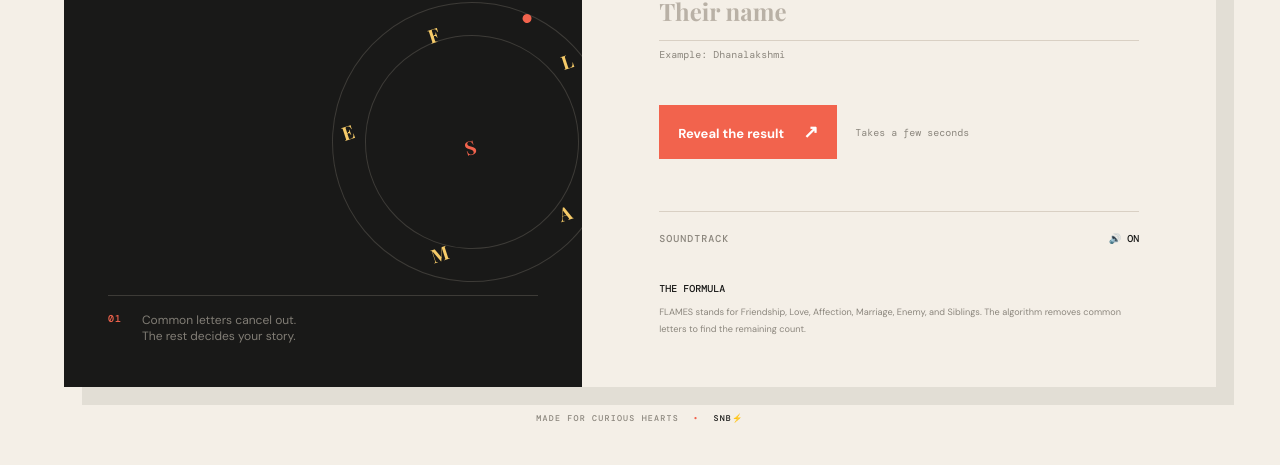
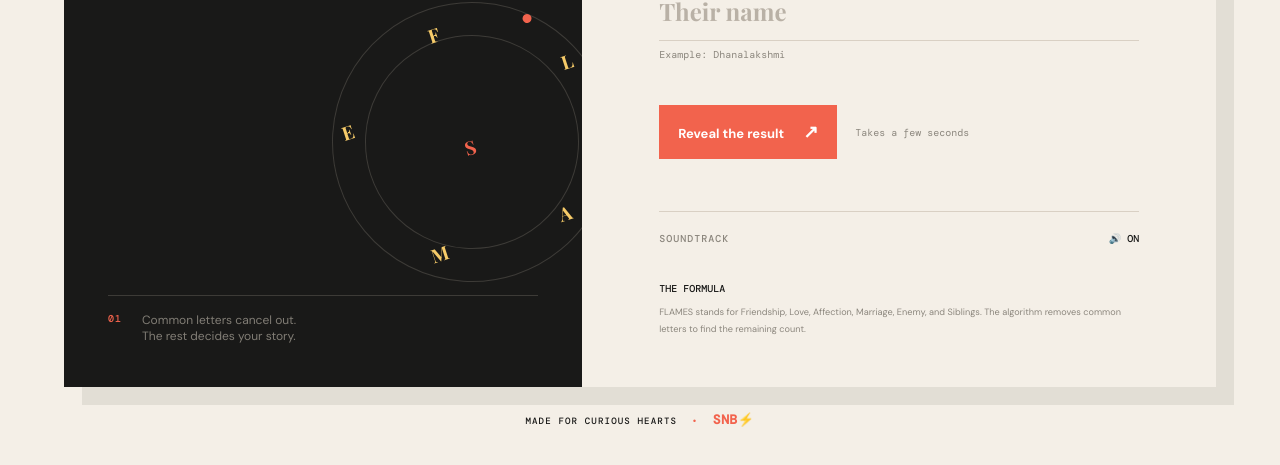
Before and after one commit to SNB220/FLAMES, a website: page index.html in a window 1280 px wide. Shown: the part 403-868 px from the top of the page. Drawn offline with nearby package versions, Linux system fonts and the light colour scheme; a web font is replaced by a local one.

Commit message:
Updated Visible footer style

```diff
--- a/styles.css
+++ b/styles.css
@@ -21,9 +21,10 @@ body {
     overflow-x: hidden;
 }
 
-.footer-bottom { width: 100%; max-width: 1180px; margin: 24px auto 0; text-align: center; color: var(--muted); font: 500 10px 'DM Mono', monospace; letter-spacing: .12em; }
+.footer-bottom { width: 100%; max-width: 1180px; margin: 24px auto 0; text-align: center; color: var(--ink); font: 500 11px 'DM Mono', monospace; letter-spacing: .1em; }
 .footer-bottom span { color: var(--coral); margin: 0 8px; }
-.footer-bottom a { color: var(--ink); text-decoration: none; }
+.footer-bottom a { color: var(--coral); font-size: 13px; font-weight: 700; letter-spacing: .04em; text-decoration: none; transition: color .2s ease; }
+.footer-bottom a:hover { color: var(--ink); }
 .center-container { width: 100%; max-width: 1180px; margin: auto; }
 .app-shell { display: grid; grid-template-columns: minmax(300px, .9fr) minmax(420px, 1.1fr); width: 100%; min-height: 650px; background: var(--ink); box-shadow: 18px 18px 0 rgba(25, 25, 24, .08); animation: appear .7s ease both; }
 @keyframes appear { from { opacity: 0; transform: translateY(16px); } to { opacity: 1; transform: translateY(0); } }
```
